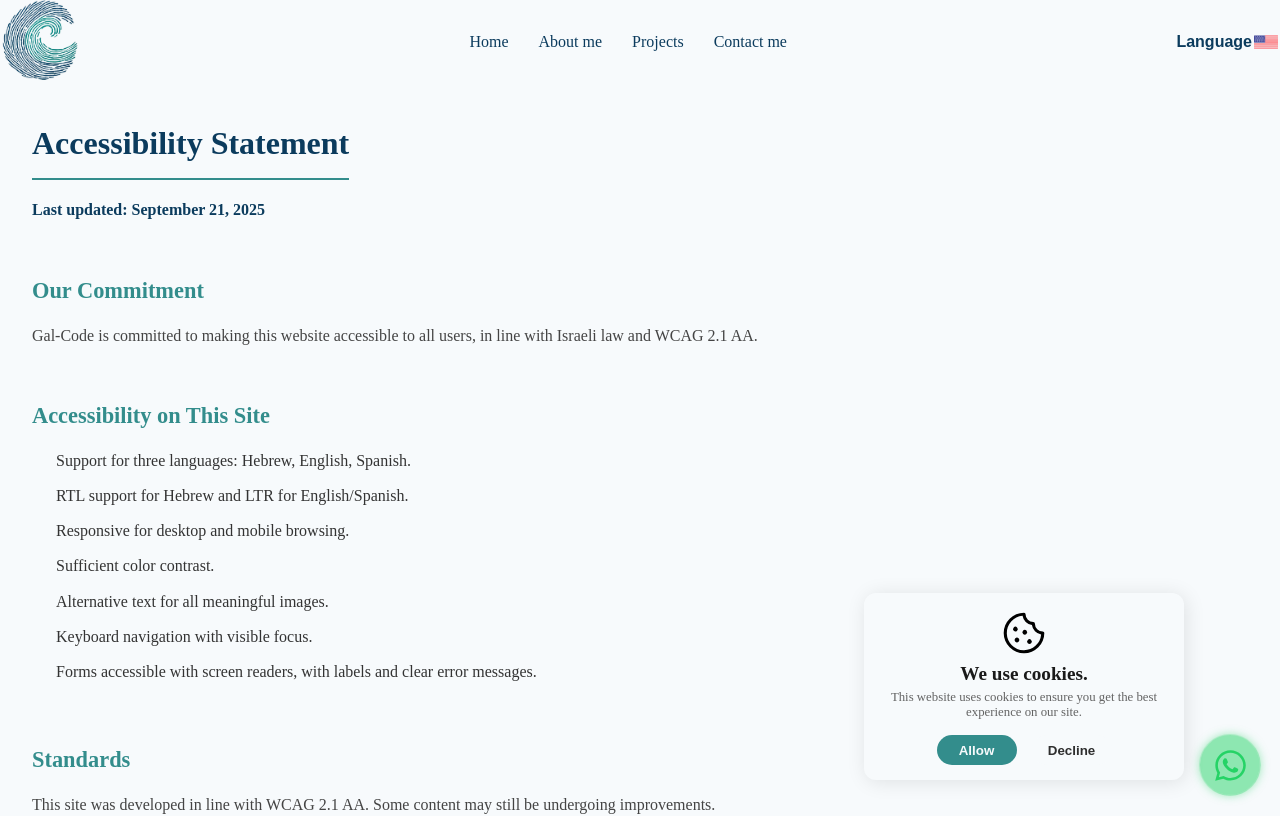
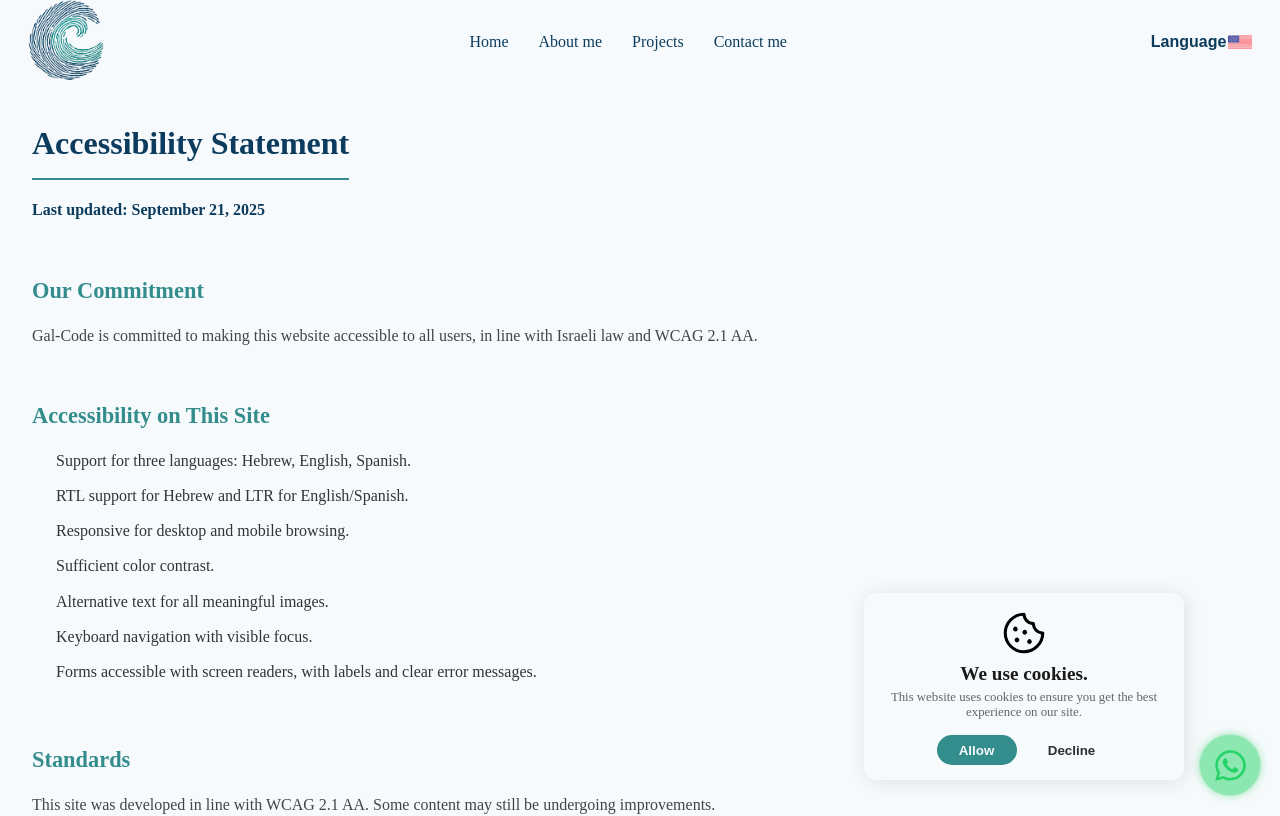
Before and after one commit to galuski/Gal-Code, a React (Vite) app: page /accessibility in a window 1280 px wide. Shown: the top 816 px of the page. Built offline with nearby package versions, Linux system fonts and the light colour scheme.

Commit message:
laung nav padding

```diff
--- a/src/assets/style/cmps/Navbar.css
+++ b/src/assets/style/cmps/Navbar.css
@@ -42,6 +42,8 @@ html.es .navbar {
   background-color: transparent;
   color: var(--clr1);
   font-size: 1rem;
+  padding-left: 1.6rem;
+  padding-right: 1.6rem;
   z-index: 50;
 }
 
```
